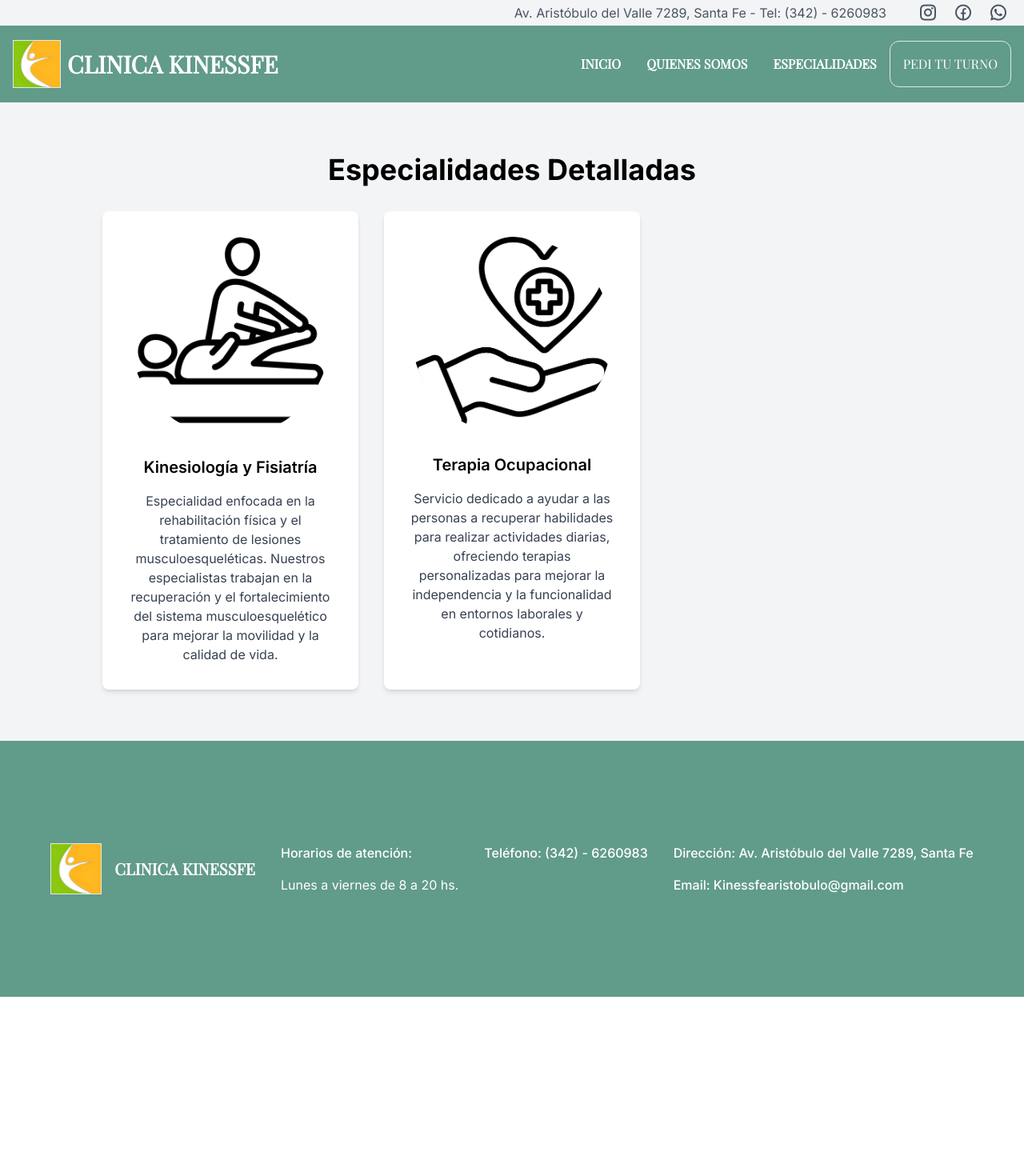
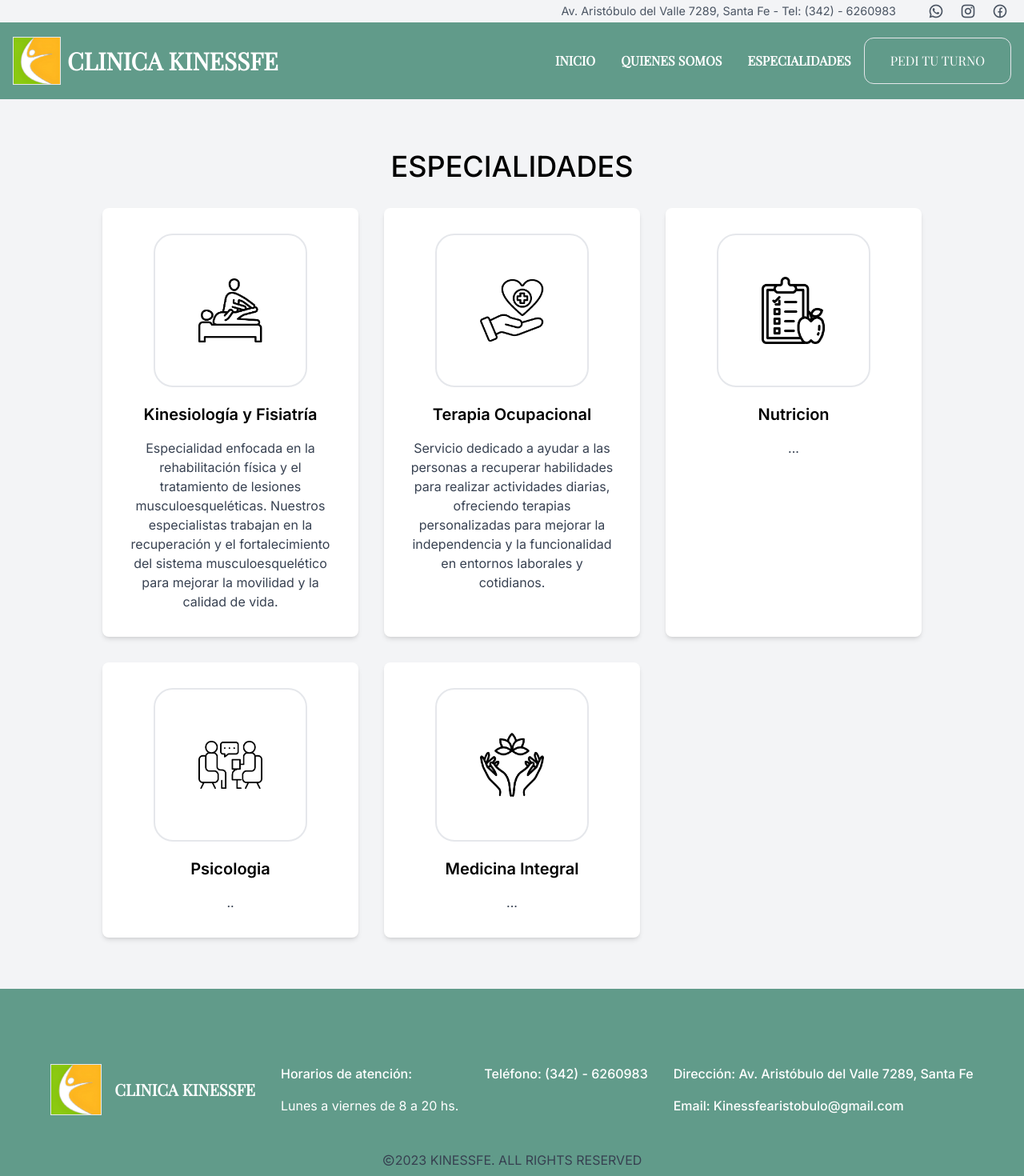
Before and after one commit to teyuu/clinica-nov-kinessfe, a Next.js app: page /especialidades in a window 1280 px wide. Shown: the top 1470 px of the page at 80% size. Before the commit the page ends 1246 px from the top, so only its background shows below. Built offline with nearby package versions, Linux system fonts and the light colour scheme; a web font is replaced by a local one.

Commit message:
almost finished

```diff
--- a/app/especialidades/page.jsx
+++ b/app/especialidades/page.jsx
@@ -3,7 +3,7 @@ import Image from "next/image";
 import therapist from "../../assets/masaje.png";
 import TOcupacional from "../../assets/to.png";
 import Divan from "../../assets/divan.png";
-import Nutrition from "../../assets/nutricion.png";
+import Nutricion from "../../assets/nutricion.png";
 import Lotus from "../../assets/lotus.png";
 
 const especialidades = [
@@ -21,24 +21,42 @@ const especialidades = [
       descripcion:
         "Servicio dedicado a ayudar a las personas a recuperar habilidades para realizar actividades diarias, ofreciendo terapias personalizadas para mejorar la independencia y la funcionalidad en entornos laborales y cotidianos.",
     },
-    // ... (otras especialidades con información similar)
+    {
+      nombre: "Nutricion",
+      img: Nutricion,
+      alt: "Nutricion",
+      descripcion:
+        "...",
+    },
+    {
+      nombre: "Psicologia",
+      img: Divan,
+      alt: "Divan",
+      descripcion:".."
+    },
+    {
+      nombre: "Medicina Integral",
+      img: Lotus,
+      alt: "Lotus",
+      descripcion:"..."
+    },
   ];
 
   const EspecialidadesDetalladasSection = () => {
     return (
       <section className="bg-gray-100 py-16">
         <div className="container mx-auto px-8 md:px-16 lg:px-32">
-          <h2 className="text-4xl font-bold text-center mb-8">Especialidades Detalladas</h2>
+          <h2 className="text-4xl font-medium text-center uppercase mb-8">Especialidades</h2>
           <div className="grid grid-cols-1 md:grid-cols-2 lg:grid-cols-3 gap-8">
             {especialidades.map((especialidad) => (
-              <div key={especialidad.alt} className="bg-white p-8 rounded-lg shadow-md">
-                <div className="flex justify-center items-center mb-6">
+              <div key={especialidad.alt} className="bg-white p-8 rounded-lg shadow-md flex flex-col items-center ">
+                <div className="  rounded-3xl w-48 h-[12rem] flex items-center justify-center border-2 mb-5 ">
                   <Image
                     src={especialidad.img}
                     alt={especialidad.alt}
-                    width={250}
-                    height={250}
-                    className="rounded-full"
+                    width={80}
+                    height={80}
+
                   />
                 </div>
                 <h3 className="text-xl font-semibold mb-4 text-center">{especialidad.nombre}</h3>
--- a/app/layout.js
+++ b/app/layout.js
@@ -3,6 +3,7 @@ import './globals.css'
 import 'remixicon/fonts/remixicon.css'
 import Navbar from '@/components/Navbar'
 import Footer from '@/components/Footer'
+
 
 
 const inter = Inter({ subsets: ['latin'] })
@@ -15,9 +16,12 @@ export const metadata = {
 export default function RootLayout({ children }) {
   return (
     <html lang="en">
+
       <body className={inter.className}>
         <Navbar/>
+
         {children}
+
        <Footer/>
         </body>
     </html>
--- a/app/page.js
+++ b/app/page.js
@@ -1,12 +1,14 @@
-import Footer from "@/components/Footer";
-import Navbar from "../components/Navbar";
 import HeroSection from "@/components/HeroSection";
 import Map from "@/components/Map";
 import SpecializationSection from "@/components/SpecializationSection";
 import Contact from "@/components/Contact";
 import InstagramFeed from "@/components/InstagramFeed";
 
+
 export default function Home() {
+
+
+
   return (
     <main className="h-auto min-w-[360px] font-Roboto ">
     <HeroSection/>
--- a/app/quienes-somos/page.jsx
+++ b/app/quienes-somos/page.jsx
@@ -17,15 +17,15 @@ const QuienesSomosSection = () => {
             />
           </div>
           <div>
-            <h2 className="text-4xl font-bold mb-4">Quiénes Somos</h2>
+            <h2 className="text-4xl font-medium mb-4 uppercase">Quiénes Somos</h2>
             <p className="text-lg mb-6">
               Somos una clínica comprometida con la salud y el bienestar integral. Nuestra misión es proporcionar atención médica de calidad, enfocada en el paciente y centrada en brindar soluciones efectivas para mejorar su calidad de vida.
             </p>
             <p className="text-lg mb-6">
-              Con un equipo multidisciplinario de expertos en diferentes áreas de la medicina, nos esforzamos por ofrecer un enfoque integral para cada paciente. Valoramos la empatía, la dedicación y la excelencia en el cuidado de la salud.
+              Con un equipo multidisciplinario, nos esforzamos por ofrecer un enfoque integral para cada paciente. Valoramos la empatía, la dedicación y la excelencia en el cuidado de la salud.
             </p>
             <p className="text-lg mb-6">
-              Nuestro compromiso es ser líderes en el cuidado de la salud, proporcionando servicios innovadores y persiguiendo constantemente la excelencia en el tratamiento y la rehabilitación de nuestros pacientes.
+              Nuestro compromiso se enfoca en el cuidado de la salud, proporcionando servicios innovadores y persiguiendo constantemente la excelencia en el tratamiento y la rehabilitación de nuestros pacientes.
             </p>
           </div>
         </div>
--- a/components/Contact.jsx
+++ b/components/Contact.jsx
@@ -1,3 +1,4 @@
+import Link from "next/link";
 import React from "react";
 
 const Contact = () => {
@@ -6,16 +7,19 @@ const Contact = () => {
       icon: "ri-phone-line",
       label: "Numero telefónico",
       text: "342-550243",
+      link:"https://api.whatsapp.com/send/?phone=3426260983&text&type=phone_number&app_absent=0"
     },
     {
       icon: "ri-mail-line",
       label: "Email",
       text: "Kinessfearistobulo@gmail.com",
+      link:'mailto:kinessfearistobulo@gmail.com'
     },
     {
       icon: "ri-map-pin-line",
       label: "Dirección",
       text: "Av. Aristóbulo del Valle 7289, Santa Fe",
+      link: "https://www.google.com/maps?ll=-31.601379,-60.692122&z=16&t=m&hl=es-419&gl=AR&mapclient=embed&cid=5110505007982402871"
     },
   ];
 
@@ -23,15 +27,16 @@ const Contact = () => {
     <div className="bg-[#619b8a] text-white">
       <div className="container  lg:h-72 mx-auto py-5 flex flex-col lg:flex-row justify-between items-center gap-5">
         {contactDetails.map((detail, index) => (
-          <div key={index} className="flex w-full justify-center gap-5 transform hover:scale-90 ease-out transition duration-200">
-            <div className="rounded-full border-4 p-2 text-6xl">
+          <Link key={index} href={detail.link} target="_blank" className="flex w-full justify-center gap-5">
+            <div className="rounded-full border-4 p-2 text-6xl  transform hover:scale-110 ease-out transition duration-200">
               <i className={detail.icon}></i>
             </div>
             <div className="my-auto w-full">
               <p>{detail.label}</p>
               <p>{detail.text}</p>
             </div>
-          </div>
+
+          </Link>
         ))}
       </div>
     </div>
--- a/components/Footer.jsx
+++ b/components/Footer.jsx
@@ -14,7 +14,8 @@ const Footer = () => {
   };
 
   return (
-    <div className="xl:h-80 min-w-[360px] flex items-center text-white bg-[#619b8a]">
+    <>
+    <div className="xl:h-72 min-w-[360px] flex flex-col justify-center items-center gap-3 text-white bg-[#619b8a]">
       <div className="container mx-auto py-8 px-5 flex flex-col xl:flex-row justify-center gap-8">
         <div className="flex items-center gap-4">
           <div className="h-16 w-16 border">
@@ -38,7 +39,12 @@ const Footer = () => {
           <p className="font-medium">Email: {clinicDetails.email}</p>
         </div>
       </div>
+      <div className="container mx-auto flex xl:justify-center px-5 xl:px-0 text-gray-700 ">
+      <i class="ri-copyright-line"></i>
+      <p > 2023 KINESSFE. ALL RIGHTS RESERVED</p>
     </div>
+      </div>
+    </>
   );
 };
 
--- a/components/HeroSection.jsx
+++ b/components/HeroSection.jsx
@@ -8,8 +8,10 @@ const HeroSection = () => {
     subtitle: "md:text-2xl font-medium leading-tight uppercase",
   };
 
+
   return (
     <div
+      onLoad={'?'}
       className=" bg-[url('https://i.ibb.co/kDLdmSz/landing.jpg')] bg-cover bg-center h-[750px] lg:h-screen w-full text-white "
     >
       <div className=" h-full  flex flex-col justify-evenly items-center font-PlayfairDisplay">
@@ -22,7 +24,7 @@ const HeroSection = () => {
             Cuidado integral para una vida plena: Recupera tu vitalidad física, emocional y mental
           </h2>
         </div>
-        <Link href='https://l.instagram.com/?u=http%3A%2F%2Fwa.me%2F3426260983&e=AT0O6Ko5r8721M84UfyXd1jw8vor26jwuCvcCgNX4NT5CKoOOb0mUGanWESPDM9zoMt-F3AcL9VHJIJkiuU7qH7YgE69aVOBcT9VP3-KdOkVwtXUvmBYLUQ' target="_blank">
+        <Link href='https://api.whatsapp.com/send/?phone=3426260983&text&type=phone_number&app_absent=0' target="_blank">
         <button className='rounded bg-white text-black border-black  py-4 px-8 hover:bg-[#619b8a] hover:text-white transition-color duration-200 uppercase'>Pedi tu turno</button>
         </Link>
       </div>
--- a/components/Map.jsx
+++ b/components/Map.jsx
@@ -2,22 +2,7 @@ import React from "react";
 
 const Map = () => {
   return (
-    <div >
-      {/* className="bg-[#619b8a] flex flex-col justify-between space-y-5 px-16 py-10" */}
-{/*
-      <section className="">
-        <h1 className="text-4xl text-center xl:text-start border-b-4 text-white">
-          Contacto
-        </h1>
-      </section>
-
-      <section className="flex flex-col items-center gap-5">
-        <p className="text-white text-xl">Av. Aristóbulo del Valle 7289</p>
-         <div className="flex items-center gap-5 ">
-
-          <i className="ri-map-pin-2-line text-white text-3xl"></i>
-        </div>
-      </section> */}
+    <div className="border-y-2 border-black">
         <iframe
           src="https://www.google.com/maps/embed?pb=!1m18!1m12!1m3!1d3398.1855754943354!2d-60.69469692371232!3d-31.601374405219683!2m3!1f0!2f0!3f0!3m2!1i1024!2i768!4f13.1!3m3!1m2!1s0x95b50742a5066d91%3A0x46ec293a67a55d37!2sCl%C3%ADnica%20Kinessfe%20Aristobulo%20del%20valle%20kinesiologia!5e0!3m2!1ses-419!2sar!4v1700868249190!5m2!1ses-419!2sar"
           height="450"
--- a/components/Navbar.jsx
+++ b/components/Navbar.jsx
@@ -50,13 +50,18 @@ const Navbar = () => {
   return (
     <>
       <div className="hidden bg-gray-100 text-gray-600 md:flex justify-end px-5  items-center gap-10 ">
-        <p className="">
+        <p className="text-[0.9rem]">
           {" "}
           Av. Aristóbulo del Valle 7289, Santa Fe - Tel: (342) - 6260983
         </p>
-        <div className="text-2xl space-x-5">
+        <div className="text-xl space-x-5"><Link
+            href="https://l.instagram.com/?u=http%3A%2F%2Fwa.me%2F3426260983&e=AT3MCUCT-La4QQj-0Wkw6CIeMOYiToBmgoRa0Zi1UZzZw63w5FIdAGP28Kgf1RO4m_0dAKnIx4DxtnMxYumcKmiWLhLkcGZ_U1v2q3yK7-B5EVtE3q0VOCA"
+            target="_blank"
+          >
+            <i className="ri-whatsapp-line"></i>
+          </Link>
           <Link
-            href="https://www.instagram.com/clinicakinessfe_/?hl=es-la"
+            href="https://api.whatsapp.com/send/?phone=3426260983&text&type=phone_number&app_absent=0"
             target="_blank"
           >
             <i className="ri-instagram-line"></i>
@@ -67,12 +72,7 @@ const Navbar = () => {
           >
             <i className="ri-facebook-circle-line"></i>
           </Link>
-          <Link
-            href="https://l.instagram.com/?u=http%3A%2F%2Fwa.me%2F3426260983&e=AT3MCUCT-La4QQj-0Wkw6CIeMOYiToBmgoRa0Zi1UZzZw63w5FIdAGP28Kgf1RO4m_0dAKnIx4DxtnMxYumcKmiWLhLkcGZ_U1v2q3yK7-B5EVtE3q0VOCA"
-            target="_blank"
-          >
-            <i className="ri-whatsapp-line"></i>
-          </Link>
+
         </div>
       </div>
 
@@ -81,14 +81,14 @@ const Navbar = () => {
           scrolled ? "border-b border-white" : "border-b-0 border-transparent"
         }`}
       >
+          <Link href="/">
         <div className="flex items-center gap-2">
           <Image src={logo} width={60} alt="logo" className="border " />
-          <Link href="/">
             <h1 className="hidden md:block w-auto text-3xl font-bold text-white  cursor-pointer">
               CLINICA KINESSFE
             </h1>
+        </div>
           </Link>
-        </div>
 
         {/* Navigation for larger screens */}
         <ul className={`hidden lg:flex justify-between items-center `}>
@@ -100,7 +100,12 @@ const Navbar = () => {
               <Link href={e.link}>{e.itemName}</Link>
             </li>
           ))}
-          <button className="btn rounded-xl border p-4">PEDI TU TURNO</button>
+          <Link
+            href="https://api.whatsapp.com/send/?phone=3426260983&text&type=phone_number&app_absent=0"
+            target="_blank"
+          >
+            <button className="btn rounded-xl border py-4 px-8 hover:bg-white hover:text-black transition-color duration-200">PEDI TU TURNO</button>
+          </Link>
         </ul>
 
         {/* Hamburger menu for smaller screens */}
--- a/components/SpecializationSection.jsx
+++ b/components/SpecializationSection.jsx
@@ -38,16 +38,19 @@ const especialidades = [
 const SpecializationSection = () => {
   return (
     <div className="h-auto w-full">
-
       <section className="text-white bg-[#619b8a] h-fit space-y-5  px-16 py-10">
-
         <div className="p-5 ">
-          <h1 className="text-2xl lg:text-4xl text-center xl:text-start border-b-4 ">ESPECIALIDADES</h1>
+          <h1 className="text-2xl lg:text-4xl text-center xl:text-start border-b-4 ">
+            ESPECIALIDADES
+          </h1>
         </div>
 
         <div className="flex flex-col sm:flex-row flex-wrap items-center xl:justify-between">
           {especialidades.map((e) => (
-            <div key={e.alt} className="text-center p-5 space-y-8  w-fit sm:w-[50%] xl:w-fit flex flex-col items-center">
+            <div
+              key={e.alt}
+              className="text-center p-5 space-y-8  w-fit sm:w-[50%] xl:w-fit flex flex-col items-center"
+            >
               <div className="transform hover:scale-110 transition ease-out duration-300 bg-gray-100 rounded-3xl w-48 h-[12rem] flex items-center justify-center border-4 ">
                 <Image src={e.img} width={100} alt={e.nombre} />
               </div>
@@ -57,21 +60,18 @@ const SpecializationSection = () => {
         </div>
       </section>
 
- <section className="h-fit space-y-5  px-16 py-10 bg-gray-100 text-black">
+      <section className="h-fit space-y-5  px-16 py-10 bg-gray-100 text-black">
         <div className="flex flex-col justify-center items-center gap-14   py-12">
           <p className="font-extrabold text-5xl text-center ">
             ¿QUÉ VAS A ENCONTRAR?
           </p>
           <p className="lg:w-[50%] text-lg text-justify">
-          &quot;En nuestra clínica de rehabilitación y medicina integral, nos
-            enorgullecemos de ofrecer una gama completa de servicios
-            especializados para atender todas las necesidades de nuestros
-            pacientes. Nuestro equipo multidisciplinario está compuesto por
-            profesionales altamente capacitados en diversas áreas de la salud.
-            En conjunto, nuestro equipo trabaja unido con un objetivo común:
-            brindar un cuidado integral y personalizado que promueva la
-            recuperación, el bienestar y la mejora continua de la calidad de
-            vida de nuestros pacientes&quot;
+            &quot;En nuestra clínica nos orgullecemos de ofrecer servicios
+            especializados en las distintas áreas de la salud de acuerdo a las
+            necesidades de nuestros pacientes. En conjunto, nuestro equipo
+            trabaja con un objetivo común: brindar un cuidado personalizado que
+            promueva la recuperación, el bienestar y la mejora continua de la
+            calidad de vida de las personas&quot;
           </p>
         </div>
       </section>
```
